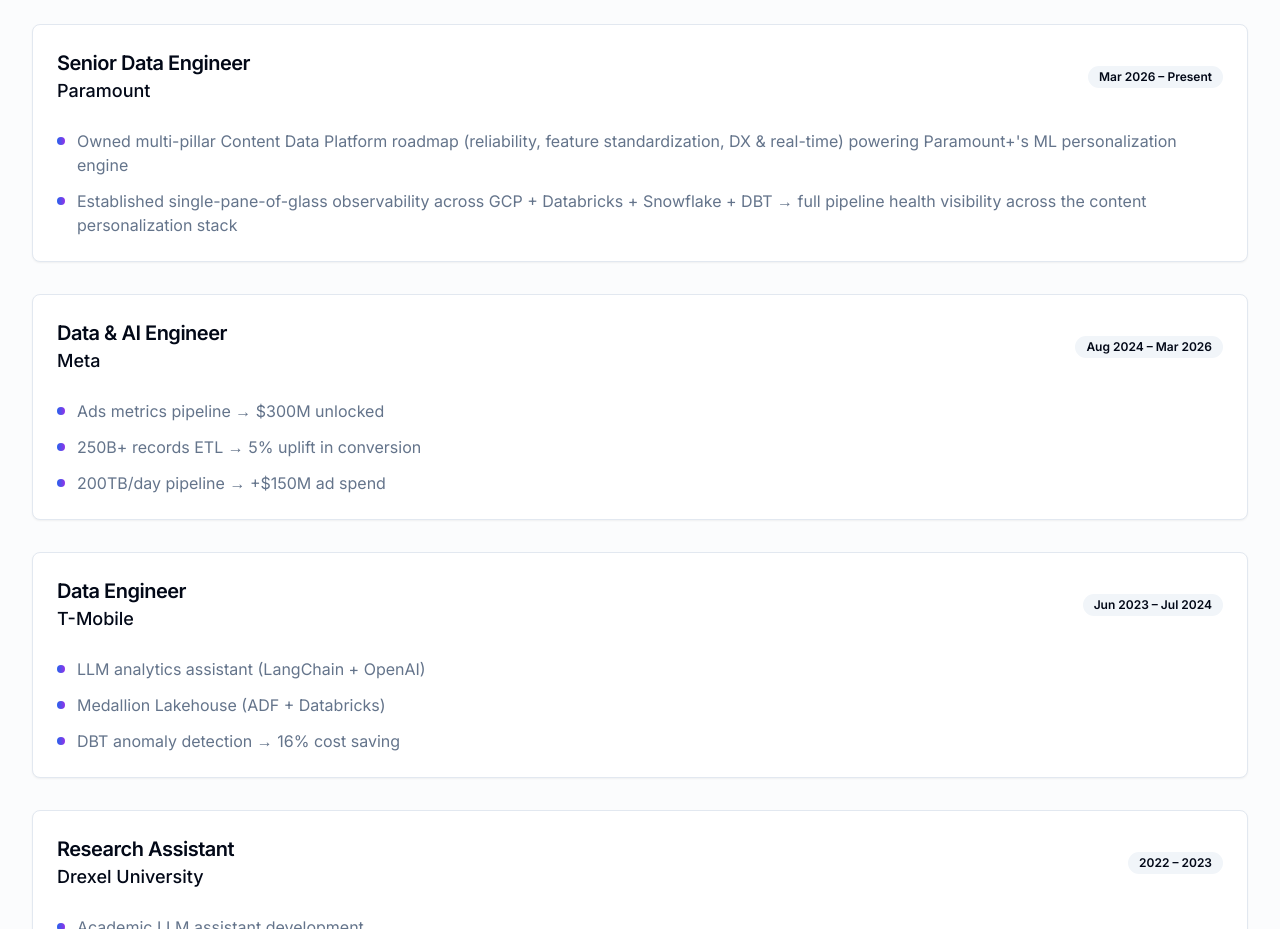
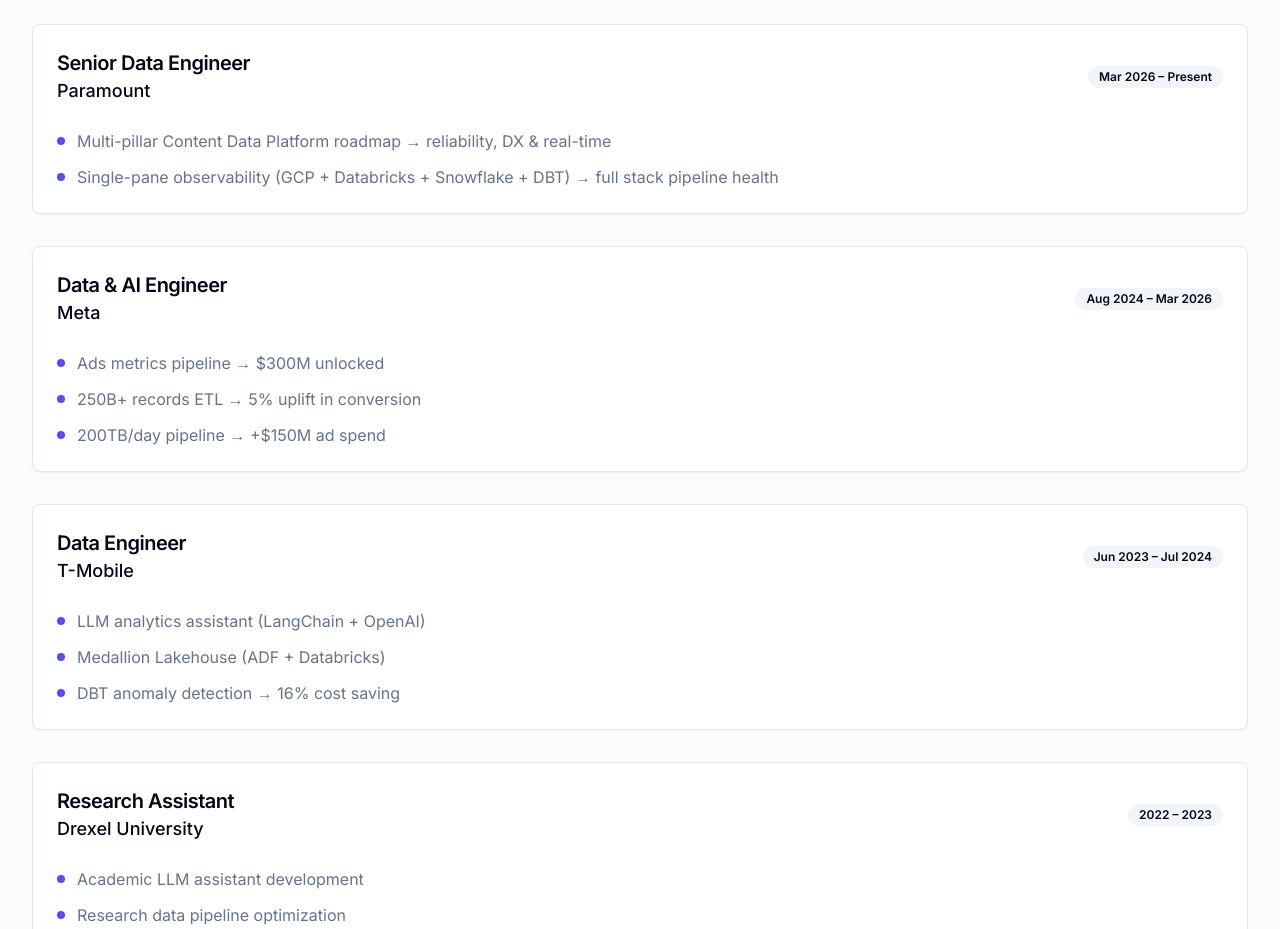
Before and after one commit to kotarohit/Portfolio, a Next.js app: page / in a window 1280 px wide. Shown: the part 800-1729 px from the top of the page. Built offline with nearby package versions, Linux system fonts and the light colour scheme; no server answers.

Commit message:
Trim Paramount bullets to match Meta style

```diff
--- a/app/page.tsx
+++ b/app/page.tsx
@@ -46,8 +46,8 @@ export default function Portfolio() {
       period: "Mar 2026 – Present",
       role: "Senior Data Engineer",
       achievements: [
-        "Owned multi-pillar Content Data Platform roadmap (reliability, feature standardization, DX & real-time) powering Paramount+'s ML personalization engine",
-        "Established single-pane-of-glass observability across GCP + Databricks + Snowflake + DBT → full pipeline health visibility across the content personalization stack"
+        "Multi-pillar Content Data Platform roadmap → reliability, DX & real-time",
+        "Single-pane observability (GCP + Databricks + Snowflake + DBT) → full stack pipeline health"
       ]
     },
     {
```
